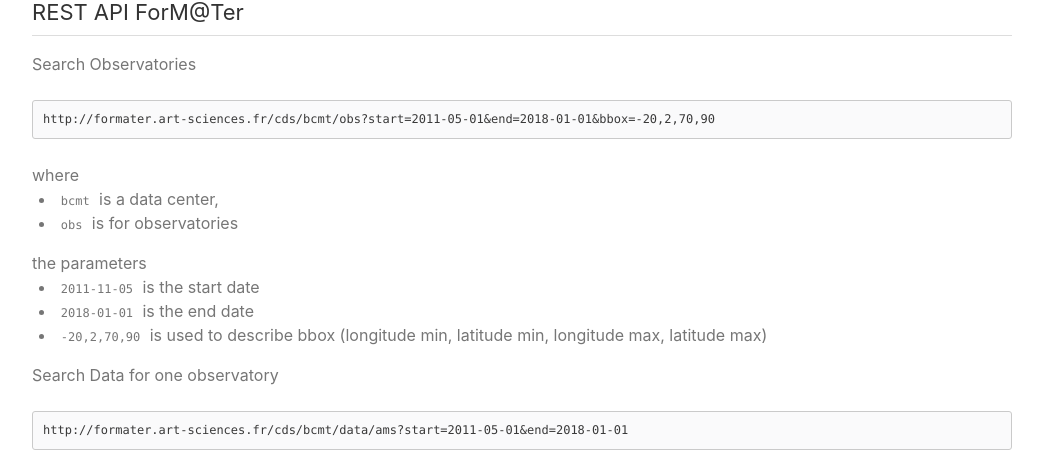
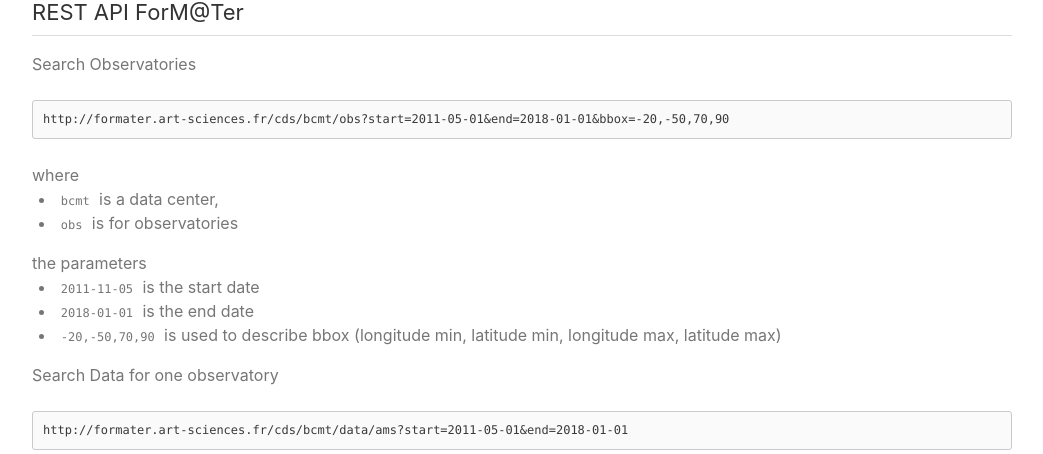
Before and after one commit to terresolide/api.formater, a PHP site: page / in a window 1280 px wide. Shown: the part 164-618 px from the top of the page, without its empty margins (118-1161 px from the left). Run offline with PHP 8.4, Linux system fonts and the light colour scheme.

Commit message:
valide example

```diff
--- a/index.php
+++ b/index.php
@@ -53,7 +53,7 @@
 
 <p>Search Observatories</p>
 
-<pre><code>http://formater.art-sciences.fr/cds/bcmt/obs?start=2011-05-01&end=2018-01-01&bbox=-20,2,70,90
+<pre><code>http://formater.art-sciences.fr/cds/bcmt/obs?start=2011-05-01&end=2018-01-01&bbox=-20,-50,70,90
 </code></pre>
 <div>where <ul>
 <li><code>bcmt</code> is a data center,</li>
@@ -63,7 +63,7 @@
 <ul>
 <li><code>2011-11-05</code> is the start date </li>
 <li><code>2018-01-01</code> is the end date</li>
-<li><code>-20,2,70,90</code> is used to describe bbox (longitude min, latitude min, longitude max, latitude max)</li>
+<li><code>-20,-50,70,90</code> is used to describe bbox (longitude min, latitude min, longitude max, latitude max)</li>
 </ul>
 </div>
 </div>
```
